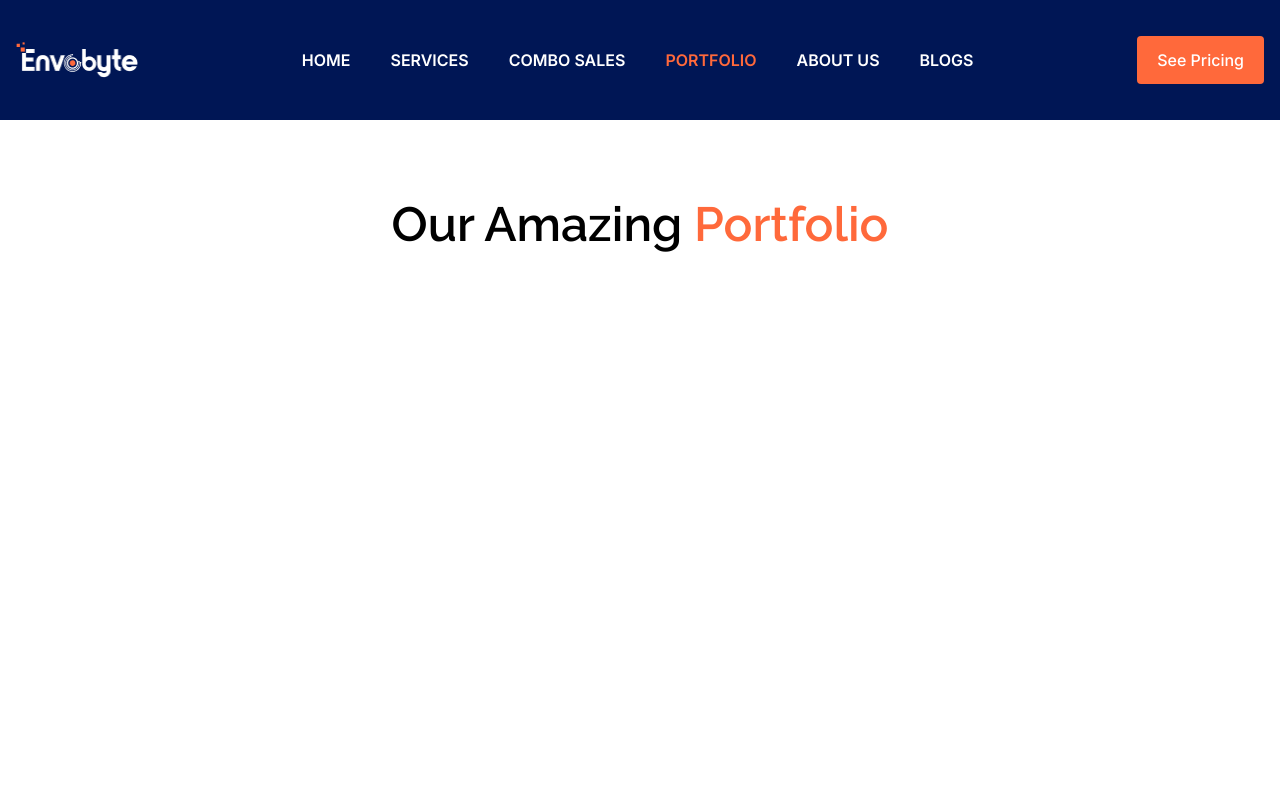
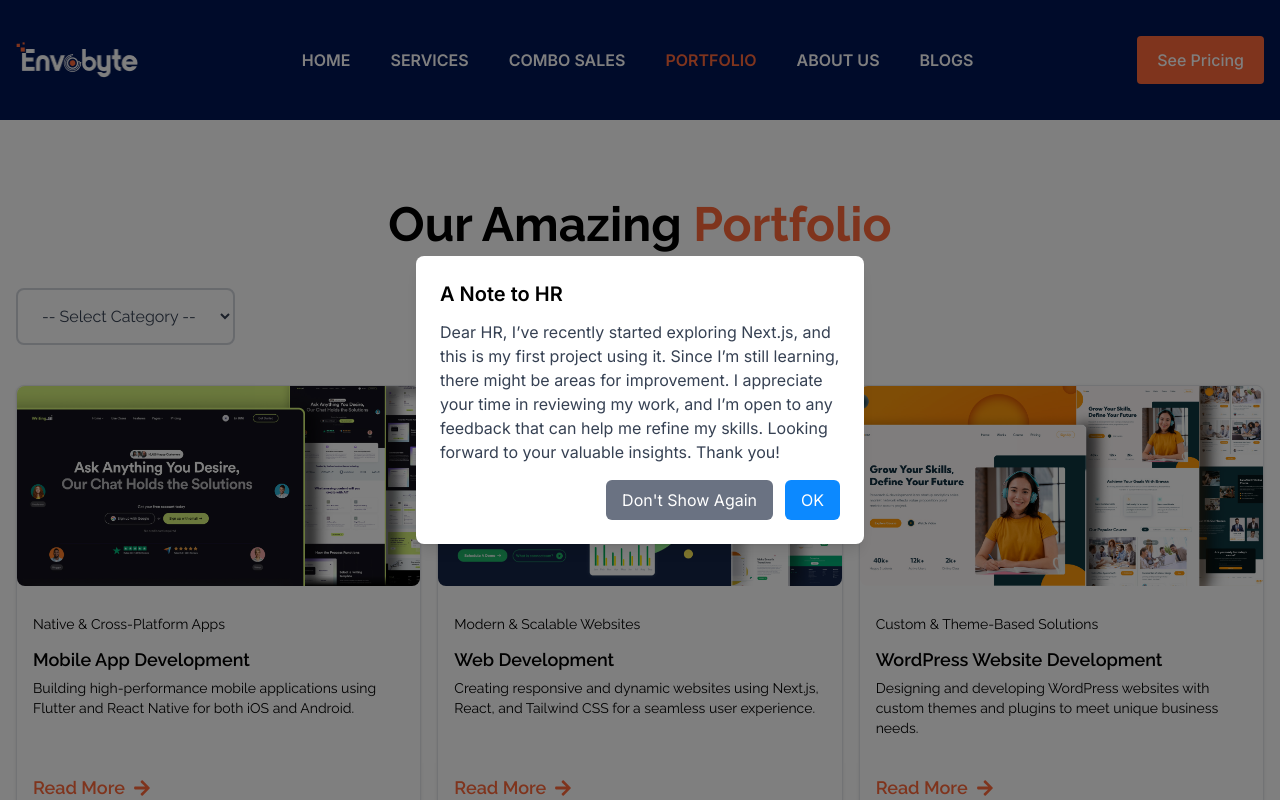
Before and after one commit to Hasinur3813/envobyte, a Next.js app: page /portfolio in a window 1280 px wide. Shown: the top 800 px of the page. Built offline with nearby package versions, Linux system fonts and the light colour scheme.

Commit message:
developed portfolio route

```diff
--- /dev/null
+++ b/public/data/portfolios.json
@@ -0,0 +1,50 @@
+[
+  {
+    "id": 1,
+    "title": "Mobile App Development",
+    "subtitle": "Native & Cross-Platform Apps",
+    "description": "Building high-performance mobile applications using Flutter and React Native for both iOS and Android.",
+    "category": "App Development",
+    "image": "/images/Writing.jpg"
+  },
+  {
+    "id": 2,
+    "title": "Web Development",
+    "subtitle": "Modern & Scalable Websites",
+    "description": "Creating responsive and dynamic websites using Next.js, React, and Tailwind CSS for a seamless user experience.",
+    "category": "Web Development",
+    "image": "/images/Billie-mockup.jpg"
+  },
+  {
+    "id": 3,
+    "title": "WordPress Website Development",
+    "subtitle": "Custom & Theme-Based Solutions",
+    "description": "Designing and developing WordPress websites with custom themes and plugins to meet unique business needs.",
+    "category": "Web Development",
+    "image": "/images/Bravaa-Mockup.jpg"
+  },
+  {
+    "id": 4,
+    "title": "E-Commerce Development",
+    "subtitle": "Scalable Online Stores",
+    "description": "Building secure and scalable e-commerce platforms with Shopify, WooCommerce, and custom solutions.",
+    "category": "Web Development",
+    "image": "/images/Maily-mockup.jpg"
+  },
+  {
+    "id": 5,
+    "title": "Custom Web Applications",
+    "subtitle": "Tailor-Made Digital Solutions",
+    "description": "Developing powerful and scalable web applications using MERN stack, tailored to business needs.",
+    "category": "Web Development",
+    "image": "/images/E-learning-mockup.jpg"
+  },
+  {
+    "id": 6,
+    "title": "UI/UX Design",
+    "subtitle": "Engaging & User-Friendly Interfaces",
+    "description": "Creating modern UI/UX designs for web and mobile apps to ensure a smooth and intuitive user experience.",
+    "category": "Design",
+    "image": "/images/Easypaid-mockup.jpg"
+  }
+]
--- a/src/app/components/Carousel/Carousel.jsx
+++ b/src/app/components/Carousel/Carousel.jsx
@@ -7,6 +7,7 @@ import "swiper/css";
 import "swiper/css/navigation";
 import { IoIosArrowForward } from "react-icons/io";
 import { IoIosArrowBack } from "react-icons/io";
+import Link from "next/link";
 
 const slides = [
   {
@@ -114,18 +115,22 @@ const Carousel = () => {
               </h5>
               <p className="text-base text-light">{slide.subtitle}</p>
               <div className="flex flex-col sm:flex-row items-center gap-4 mt-4">
+                <Link href={"/portfolio"}>
                   <button
                     type="button"
                     className="bg-[#0C89FF] px-10 py-3 rounded-full text-sm text-light cursor-pointer w-full sm:w-auto"
                   >
                     Portfolio
                   </button>
+                </Link>
+                <Link href={"/pricing"}>
                   <button
                     type="button"
                     className="border border-[#0C89FF] px-10 py-3 rounded-full text-sm text-[#0C89FF] cursor-pointer  w-full sm:w-auto"
                   >
                     Order
                   </button>
+                </Link>
               </div>
             </div>
           </SwiperSlide>
--- /dev/null
+++ b/src/app/components/MessageModal/MessageModal.jsx
@@ -0,0 +1,58 @@
+"use client";
+import { useState, useEffect } from "react";
+
+const MessageModal = () => {
+  const [isOpen, setIsOpen] = useState(false);
+
+  useEffect(() => {
+    // Check localStorage for "hideModal" flag
+    const hideModal = localStorage.getItem("hideModal");
+    if (!hideModal) {
+      setIsOpen(true); // Show modal only if it's not set
+    }
+  }, []);
+
+  const handleClose = () => {
+    setIsOpen(false);
+  };
+
+  const handleDontShowAgain = () => {
+    localStorage.setItem("hideModal", "true"); // Store user preference
+    setIsOpen(false);
+  };
+
+  return (
+    <>
+      {isOpen && (
+        <div className="fixed inset-0 bg-black/50 flex items-center justify-center z-50">
+          <div className="bg-white font-inter p-6 rounded-lg shadow-lg w-[90%] max-w-md">
+            <h2 className="text-xl font-semibold">A Note to HR</h2>
+            <p className="text-gray-700 mt-3">
+              Dear HR, I’ve recently started exploring Next.js, and this is my
+              first project using it. Since I’m still learning, there might be
+              areas for improvement. I appreciate your time in reviewing my
+              work, and I’m open to any feedback that can help me refine my
+              skills. Looking forward to your valuable insights. Thank you!
+            </p>
+            <div className="mt-4 flex justify-end gap-3">
+              <button
+                onClick={handleDontShowAgain}
+                className="bg-gray-500 cursor-pointer text-white px-4 py-2 rounded-md hover:bg-gray-600 transition"
+              >
+                Don't Show Again
+              </button>
+              <button
+                onClick={handleClose}
+                className="bg-secondary cursor-pointer text-white px-4 py-2 rounded-md hover:bg-primary transition"
+              >
+                OK
+              </button>
+            </div>
+          </div>
+        </div>
+      )}
+    </>
+  );
+};
+
+export default MessageModal;
--- /dev/null
+++ b/src/app/components/PortfolioCard/PortfolioCard.jsx
@@ -0,0 +1,31 @@
+import React from "react";
+import toast from "react-hot-toast";
+import { FaArrowRight } from "react-icons/fa";
+
+const PortfolioCard = ({ portfolio }) => {
+  return (
+    <div className="bg-light rounded-lg border border-gray-200 shadow flex flex-col h-full transition-transform duration-300 hover:scale-105">
+      <img
+        src={portfolio.image}
+        alt={portfolio.title}
+        className="w-full h-[200px] object-cover rounded-lg"
+      />
+      <div className="flex-grow p-4">
+        <p className="text-sm text-dark my-3">{portfolio.subtitle}</p>
+        <h5 className="text-lg font-semibold text-dark mt-3">
+          {portfolio.title}
+        </h5>
+        <p className="text-sm text-dark mt-1">{portfolio.description}</p>
+      </div>
+      <button
+        onClick={() => toast.success("Viewing portfolio")}
+        type="button"
+        className="border-none flex items-center mt-5 gap-2 font-semibold text-accent text-lg cursor-pointer p-4 !pt-0"
+      >
+        Read More <FaArrowRight />
+      </button>
+    </div>
+  );
+};
+
+export default PortfolioCard;
--- /dev/null
+++ b/src/app/components/ServicesCard/ServicesCard.jsx
@@ -0,0 +1,32 @@
+import React from "react";
+import toast from "react-hot-toast";
+
+const ServicesCard = ({ service }) => {
+  return (
+    <div className="bg-light rounded-lg border border-gray-200 shadow p-5 flex flex-col h-full transition-transform duration-300 hover:scale-105">
+      <img
+        src={service.image}
+        alt={service.title}
+        className="w-full h-[200px] object-cover rounded-lg"
+      />
+      <div className="flex-grow">
+        <h5 className="text-lg font-semibold text-dark mt-3">
+          {service.title}
+        </h5>
+        <p className="text-sm text-dark mt-1">{service.subtitle}</p>
+        <p className="text-sm font-semibold text-accent mt-1">
+          {service.price}
+        </p>
+      </div>
+      <button
+        onClick={() => toast.success("Viewing service")}
+        type="button"
+        className="bg-accent text-light px-5 py-2 rounded-lg mt-3 w-full cursor-pointer"
+      >
+        View
+      </button>
+    </div>
+  );
+};
+
+export default ServicesCard;
--- a/src/app/layout.js
+++ b/src/app/layout.js
@@ -2,6 +2,7 @@ import { Toaster } from "react-hot-toast";
 import Footer from "./components/Footer/Footer";
 import Navbar from "./components/Navbar/Navbar";
 import "./globals.css";
+import MessageModal from "./components/MessageModal/MessageModal";
 
 export const metadata = {
   title: "EnvoByte | Best IT Solution",
@@ -11,8 +12,9 @@ export const metadata = {
 
 export default function RootLayout({ children }) {
   return (
-    <html lang="en">
+    <html lang="en" className="scroll-smooth">
       <body className="font-raleway">
+        <MessageModal />
         <Navbar />
         <div className="min-h-screen">{children}</div>
         <Toaster />
--- a/src/app/portfolio/page.js
+++ b/src/app/portfolio/page.js
@@ -1,14 +1,85 @@
-import { getServices } from "@/utils/getservices";
-import React from "react";
+"use client";
+import { useEffect, useState } from "react";
+import toast from "react-hot-toast";
+import ServicesCard from "../components/ServicesCard/ServicesCard";
+import Image from "next/image";
+import PortfolioCard from "../components/PortfolioCard/PortfolioCard";
 
-const Page = async () => {
-  const services = await getServices();
+const data = {
+  id: 1,
+  title: "Mobile App Development",
+  subtitle: "Native & Cross-Platform Apps",
+  description:
+    "Building high-performance mobile applications using Flutter and React Native for both iOS and Android.",
+  category: "App Development",
+  image: "/images/Writing.jpg",
+};
+
+const Page = () => {
+  const [selected, setSelected] = useState("");
+  const [portfolio, setPortfolio] = useState([]);
+  const [filteredPortfolios, setFilteredPortfolios] = useState([]);
+
+  useEffect(() => {
+    const fetchServices = async () => {
+      try {
+        const response = await fetch("/data/portfolios.json");
+        const data = await response.json();
+        setPortfolio(data);
+        setFilteredPortfolios(data); // Initially show all services
+      } catch (error) {
+        console.error("Error fetching services:", error);
+      }
+    };
+
+    fetchServices();
+  }, []);
+
+  useEffect(() => {
+    if (selected) {
+      setFilteredPortfolios(
+        portfolio.filter((portfolio) => portfolio.category === selected)
+      );
+    } else {
+      setFilteredPortfolios(portfolio); // Show all portfolio if no category is selected
+    }
+  }, [selected, portfolio]);
   return (
     <section className="py-20">
       <div className="container mx-auto px-4">
-        <h1 className="text-center text-2xl sm:text-3xl md:text-4xl lg:text-5xl font-semibold">
+        <h1 className="text-center text-2xl sm:text-3xl md:text-4xl lg:text-5xl font-bold">
           Our Amazing <span className="text-accent">Portfolio</span>
         </h1>
+
+        {/* Category Selection */}
+        <div className="mt-10">
+          <select
+            value={selected}
+            onChange={(e) => setSelected(e.target.value)}
+            className="px-5 py-4 rounded-lg border-2 border-gray-300 focus:ring-2 focus:ring-blue-300 transition-all bg-white text-gray-700"
+          >
+            <option value="">-- Select Category --</option>
+            <option value="Graphic Design">Graphic Design</option>
+            <option value="Web Development">Web Development</option>
+            <option value="App Development">App Development</option>
+            <option value="Digital Marketing">Digital Marketing</option>
+            <option value="UI/UX Design">UI/UX Design</option>
+            <option value="Video & Animation">Video & Animation</option>
+          </select>
+        </div>
+
+        {/* Services Grid */}
+        <div className="grid gap-4 grid-cols-1 md:grid-cols-2  lg:grid-cols-3 mt-10">
+          {filteredPortfolios.length > 0 ? (
+            filteredPortfolios.map((portfolio) => (
+              <PortfolioCard key={portfolio.id} portfolio={portfolio} />
+            ))
+          ) : (
+            <p className="text-center text-gray-500 col-span-full mt-5">
+              No services found for this category.
+            </p>
+          )}
+        </div>
       </div>
     </section>
   );
```
Also changed, not shown: src/app/about-us/page.js (+5 -5 lines), src/app/services/page.jsx (+2 -26 lines), 1 other file (tests, documents, lock files or other folders). Lines whose indentation alone changed are shown as unchanged.
